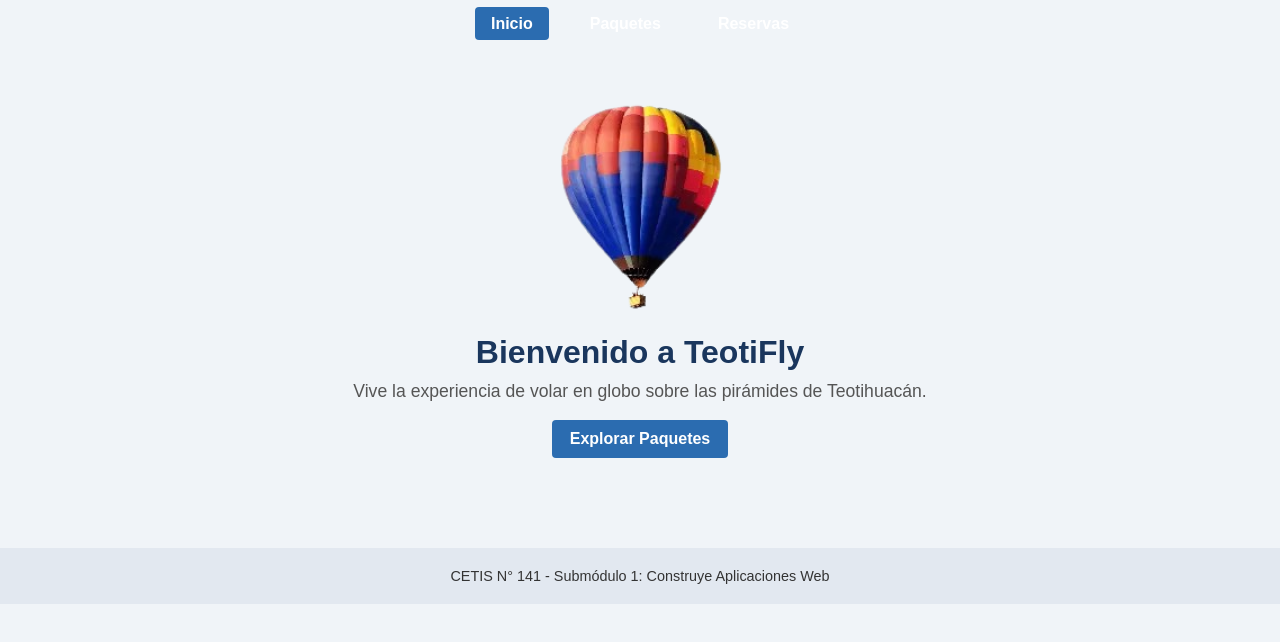
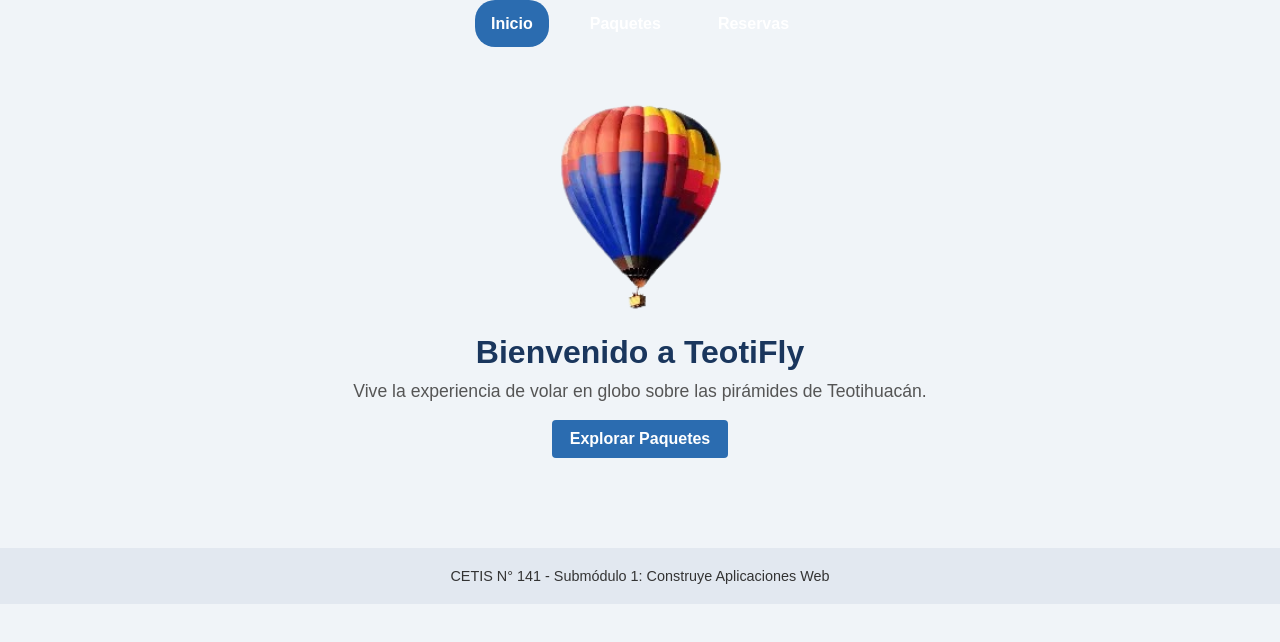
Before and after one commit to cantillocastilloabraham-star/Teotifly1, a plain HTML site: page index.html in a window 1280 px wide. Drawn offline with Linux system fonts and the light colour scheme.

Commit message:
Update styles.css

```diff
--- a/assets/css/styles.css
+++ b/assets/css/styles.css
@@ -24,8 +24,8 @@ gap: 25px;
 color: white;
 text-decoration: none;
 font-weight: bold;
-padding: 8px 16px;
-border-radius: 4px;
+padding: 15px 16px;
+border-radius: 20px;
 }
 .menu-principal a:hover,
 .menu-principal a.activo {
```
